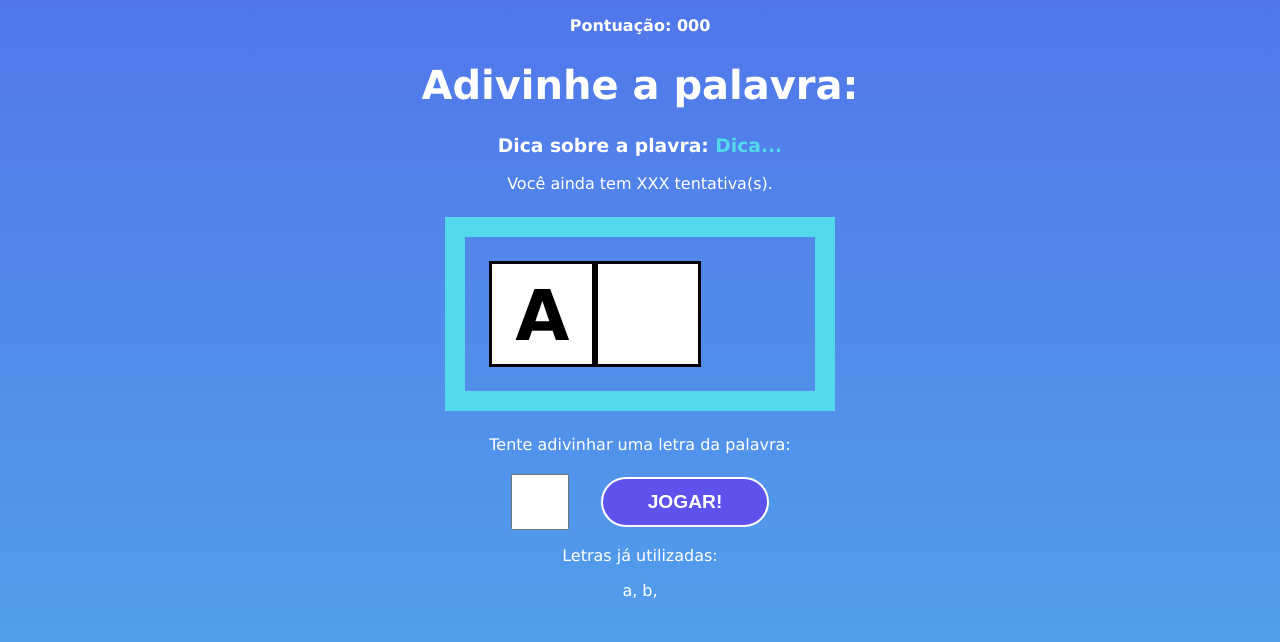
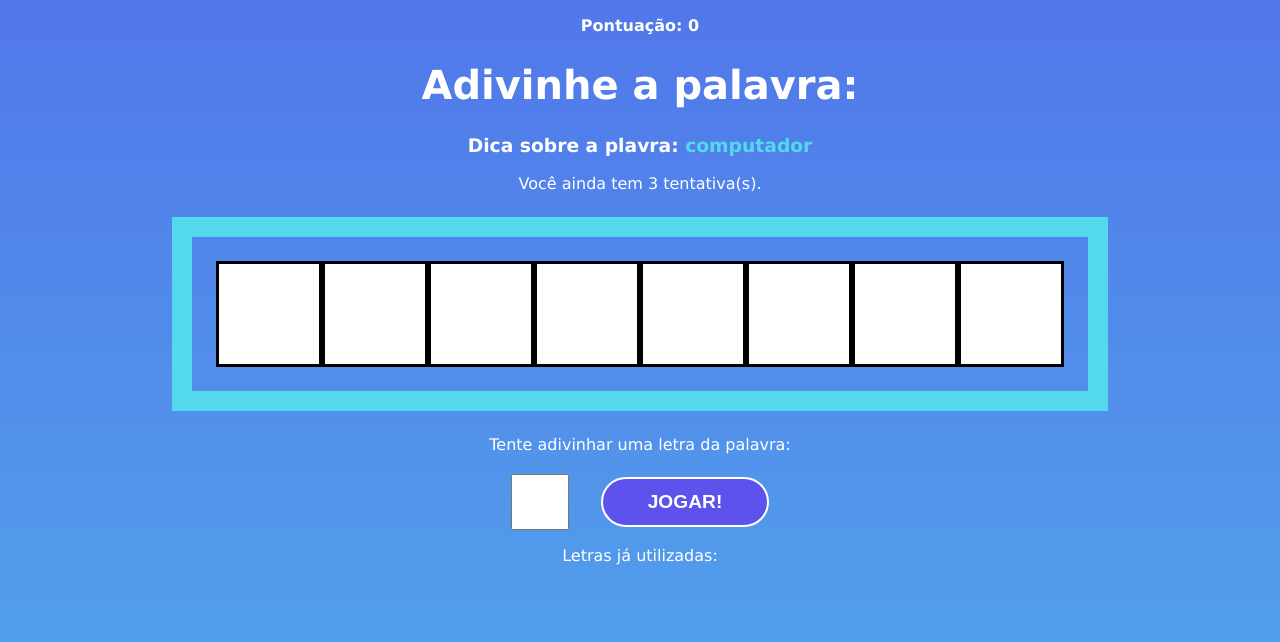
Before and after one commit to Nathrds/react-hora-de-codar, a React (Create React App) app in the folder 6_SECRET_WORD/secretword/: page / in a window 1280 px wide. Both pictures are taken after a click on the button "COMEÇAR O JOGO". Shown: the top 642 px of the page. Built offline with nearby package versions, Linux system fonts and the light colour scheme.

Commit message:
consumindo states

```diff
--- a/6_SECRET_WORD/secretword/src/App.js
+++ b/6_SECRET_WORD/secretword/src/App.js
@@ -25,6 +25,11 @@
   const [pickedWord, setPickedWord] = useState("");
   const [pickedCategory, setPickedCategory] = useState("");
   const [letters, setLetters] = useState([]);
+
+  const [guessedLetters, setGuessedLetters] = useState([]);
+  const [wrongLetters, setWrongLetters] = useState([]);
+  const [guesses, setGuesses] = useState(3); // tentativas que você quer que o usuário tenha
+  const [score, setScore] = useState(0); // pontuação
 
   const pickWordAndCategory = () => {
     // pick a random category
@@ -57,7 +62,7 @@
     // fill states
     setPickedWord(word);
     setPickedCategory(category);
-    setLetters(letters);
+    setLetters(wordLetters);
 
     setGameStage(stages[1].name);
   }
@@ -75,7 +80,7 @@
   return (
     <div className="App">
       {gameStage === 'start' && <StartScreen startGame={startGame} />}
-      {gameStage === 'game' && <Game verifyLetter={verifyLetter} />}
+      {gameStage === 'game' && <Game verifyLetter={verifyLetter} pickedWord={pickedWord} pickedCategory={pickedCategory} letters={letters} guessedLetters={guessedLetters} wrongLetters={wrongLetters} guesses={guesses} score={score} />}
       {gameStage === 'end' && <GameOver retry={retry} />}
     </div>
   );
--- a/6_SECRET_WORD/secretword/src/components/Game.js
+++ b/6_SECRET_WORD/secretword/src/components/Game.js
@@ -1,19 +1,24 @@
 import './Game.css';
 
-const Game = ({verifyLetter}) => {
+const Game = ({verifyLetter, pickedWord, pickedCategory, letters, guessedLetters, wrongLetters, guesses, score}) => {
   return (
     <div className='game'>
         <p className='points'>
-            <span>Pontuação: 000</span>
+            <span>Pontuação: {score}</span>
         </p>
         <h1>Adivinhe a palavra:</h1>
         <h3 className='tip'>
-            Dica sobre a plavra: <span>Dica...</span>
+            Dica sobre a plavra: <span>{pickedCategory}</span>
         </h3>
-        <p>Você ainda tem XXX tentativa(s).</p>
+        <p>Você ainda tem {guesses} tentativa(s).</p>
         <div className="wordContainer">
-            <span className='letter'>A</span>
-            <span className="blankSquare"></span>
+            {letters.map((letter, i) => (
+                guessedLetters.includes(letter) ? (
+                    <span key={i} className="letter">{letter}</span>
+                ) : (
+                    <span key={i} className="blankSquare"></span>
+                )
+            ))}
         </div>
         <div className="letterContainer">
             <p>Tente adivinhar uma letra da palavra:</p>
@@ -24,8 +29,9 @@
         </div>
         <div className="wrongLettersContainer">
             <p>Letras já utilizadas:</p>
-            <span>a, </span>
-            <span>b, </span>
+            {wrongLetters.map((letter, i) => (
+                <span key={i}>{letter}, </span>
+            ))}
         </div>
     </div>
   )
```
